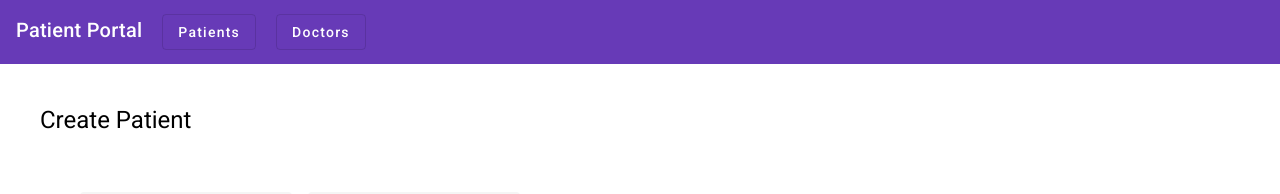
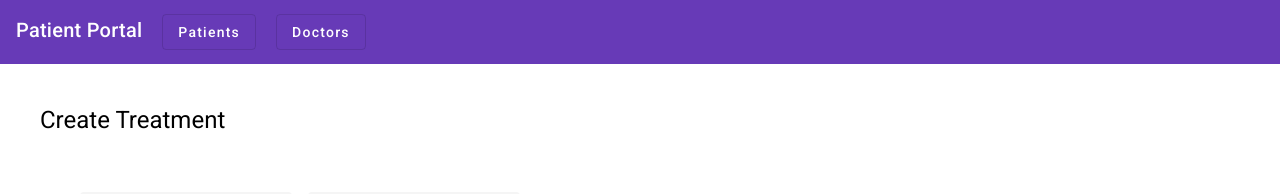
Before and after one commit to pierre1754/PatientPortal, an Angular app in the folder front/: page /treatments/add/1 in a window 1280 px wide. Shown: the top 194 px of the page. Built offline with nearby package versions, Linux system fonts and the light colour scheme; no server answers.

Commit message:
fix: treatment title creation

```diff
--- a/front/src/app/treatment/component/treatment-add/treatment-add.component.html
+++ b/front/src/app/treatment/component/treatment-add/treatment-add.component.html
@@ -1,6 +1,6 @@
 <div class="p-10 flex flex-col gap-y-10">
   <div class="flex flex-col gap-y-10">
-    <h1>Create Patient</h1>
+    <h1>Create Treatment</h1>
 
     <div class="px-10 flex flex-col gap-4 items-start">
       <div class="flex flex-row gap-4">
```
